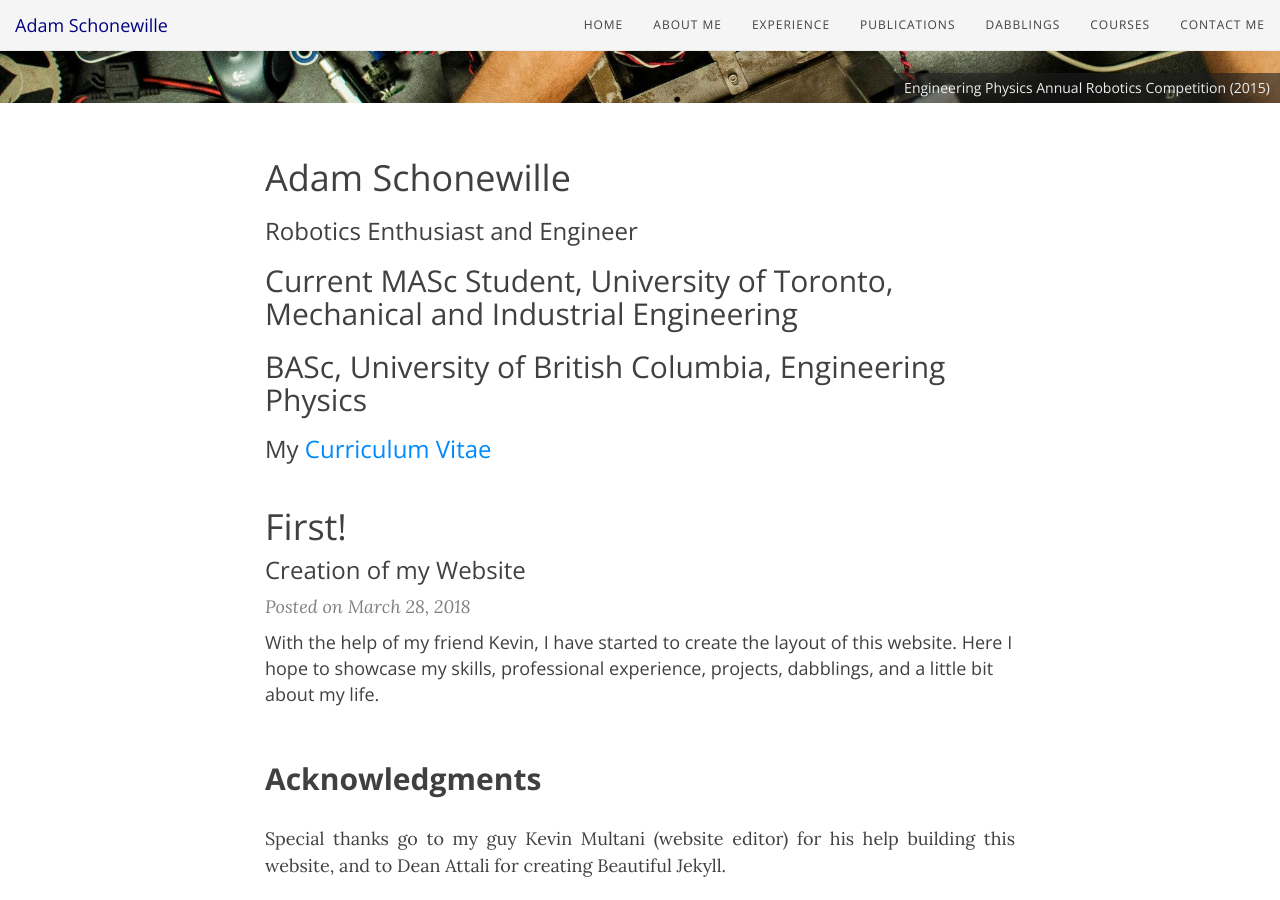
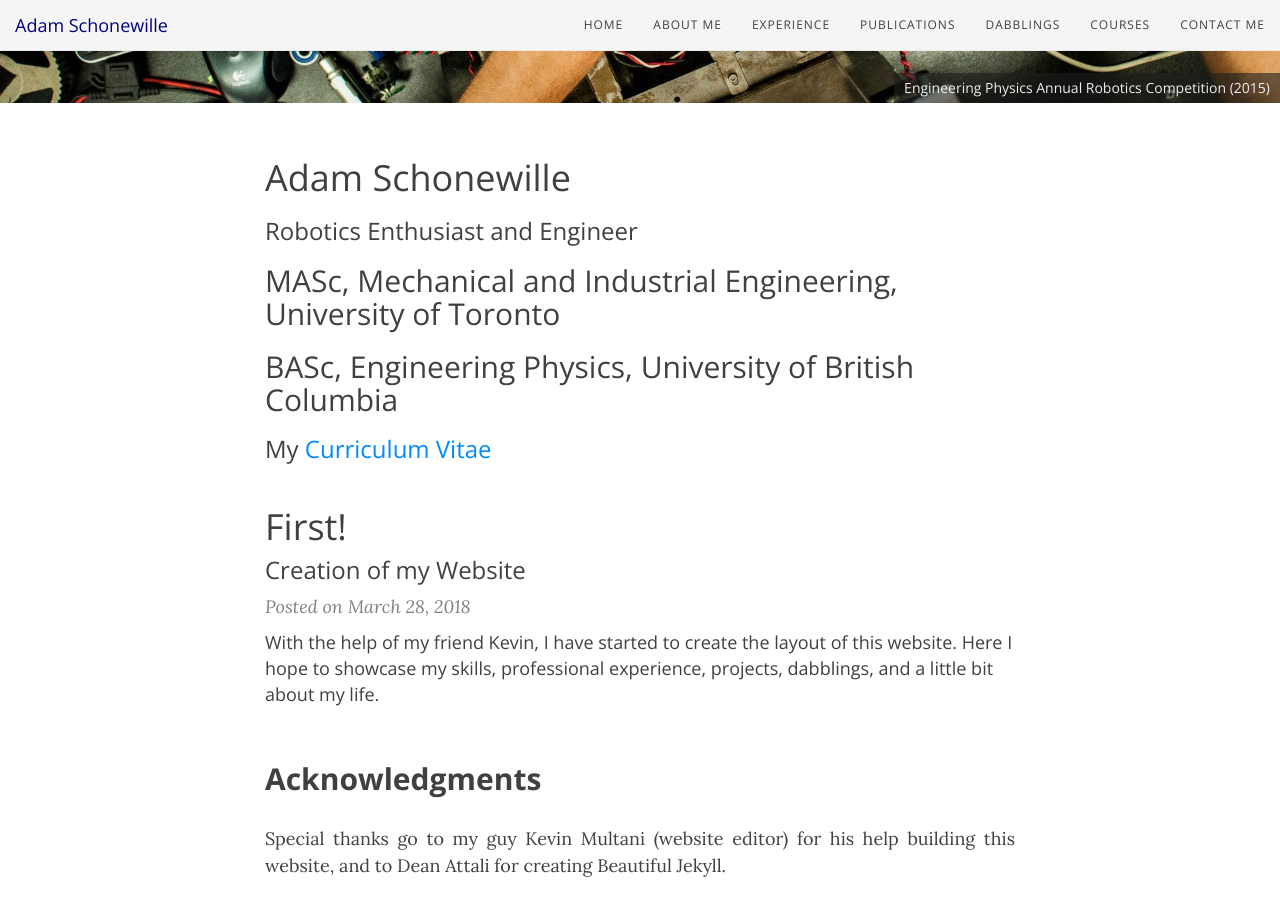
Before and after one commit to adamschonewille/adamschonewille.github.io, a Jekyll site: the page built from index.html, in a window 1280 px wide and 900 px high, scrolled down 386 px. Built offline with Jekyll 4.4.1, drawn with Linux system fonts in a browser that asks for light colours; nearby versions of some CDN libraries; the list of posts is cut into pages by our own code.

```diff
--- a/index.html
+++ b/index.html
@@ -10,8 +10,8 @@ bigimg:
 
 <h1> Adam Schonewille</h1>
 <h3> Robotics Enthusiast and Engineer</h3>
-<h2> Current MASc Student, University of Toronto, Mechanical and Industrial Engineering </h2>
-<h2> BASc, University of British Columbia, Engineering Physics</h2>
+<h2> MASc, Mechanical and Industrial Engineering, University of Toronto </h2>
+<h2> BASc, Engineering Physics, University of British Columbia </h2>
 
 <h3> My <a href="/pdfs/20180917_Adam_Schonewille_CV.pdf"> Curriculum Vitae </a> </h3>
 
```
